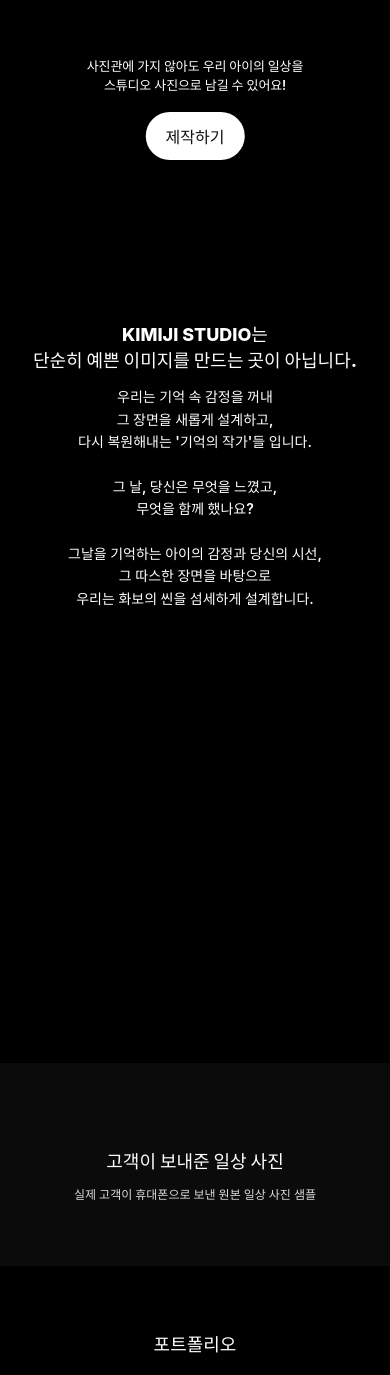
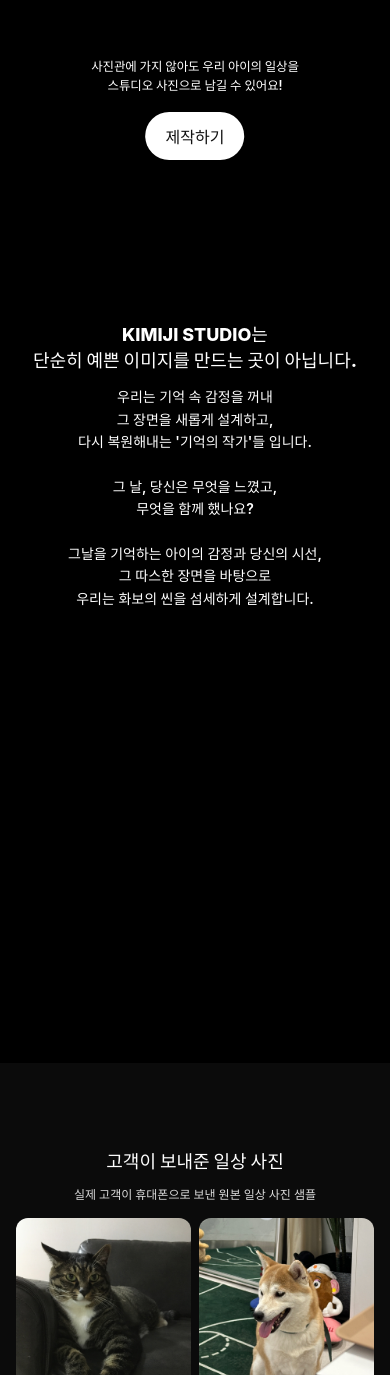
Before and after one commit to sargonelizabeth/kimiji-studio, a React (Vite) app: page / in a window 390 px wide. Shown: the part 625-2000 px from the top of the page. Built offline with nearby package versions, Linux system fonts and the light colour scheme; a web font is replaced by a local one.

Commit message:
feat(ui): hardcode public/assets paths; 2-line KR copy; 1-line brand; IG button; centered footer; NotoKR 600/800

```diff
--- a/index.html
+++ b/index.html
@@ -5,7 +5,7 @@
     <meta name="viewport" content="width=device-width, initial-scale=1" />
     <title>KIMIJI STUDIO</title>
 
-    <!-- Noto Sans KR 자가호스팅: TTF 프리로드 -->
+    <!-- Noto Sans KR 자가호스팅 프리로드 -->
     <link rel="preload" href="/fonts/noto/NotoSansKR-SemiBold.ttf" as="font" type="font/ttf" crossorigin>
     <link rel="preload" href="/fonts/noto/NotoSansKR-ExtraBold.ttf" as="font" type="font/ttf" crossorigin>
 
--- a/src/components/CustomerShots.jsx
+++ b/src/components/CustomerShots.jsx
@@ -1,18 +1,29 @@
-// 고객 이미지: c01~c04만 픽
-const customerModules = import.meta.glob(
-  '../assets/customers/*.{jpg,JPG,jpeg,JPEG,png,webp}',
-  { eager: true, as: 'url' }
-);
+const shots = [
+  "/assets/customers/c01.jpg",
+  "/assets/customers/c02.jpg",
+  "/assets/customers/c03.jpg",
+  "/assets/customers/c04.jpg",
+];
 
-function pick(mods, names) {
-  return names.map((name) => {
-    const re = new RegExp(`(?:^|/)${name}\\.(?:jpe?g|png|webp)$`, 'i');
-    const entry = Object.entries(mods).find(([path]) => re.test(path));
-    return entry ? entry[1] : null;
-  }).filter(Boolean);
+// 대소문자/확장자 변동 대비(선택): .jpg → .JPG → .jpeg 자동 폴백
+function onImgError(e){
+  const el = e.currentTarget;
+  const tried = el.dataset.tried || "";
+  const base = el.src.split("?")[0];
+
+  if (!tried.includes("JPG") && base.toLowerCase().endsWith(".jpg")) {
+    el.dataset.tried = tried + "JPG";
+    el.src = base.replace(/\.jpg$/i, ".JPG");
+    return;
+  }
+  if (!tried.includes("JPEG")) {
+    el.dataset.tried = tried + "JPEG";
+    el.src = base.replace(/\.jpe?g$/i, ".jpeg");
+    return;
+  }
+  el.style.opacity = "0.25";
+  el.alt = "이미지를 불러올 수 없습니다";
 }
-
-const shots = pick(customerModules, ['c01','c02','c03','c04']);
 
 export default function CustomerShots() {
   const section = { padding: "84px 16px 48px", background: "#0b0b0b", textAlign: "center" };
@@ -27,7 +38,7 @@
       <p style={desc}>실제 고객이 휴대폰으로 보낸 원본 일상 사진 샘플</p>
       <div style={grid}>
         {shots.map((src, i) => (
-          <img key={i} src={src} alt={`customer-${i+1}`} style={img} loading="lazy" />
+          <img key={i} src={src} alt={`customer-${i+1}`} style={img} onError={onImgError} loading="lazy" />
         ))}
       </div>
     </section>
--- a/src/components/Footer.jsx
+++ b/src/components/Footer.jsx
@@ -1,6 +1,6 @@
 export default function Footer(){
   const wrap  = { background:"#0a0a0a", color:"#bbb", padding:"32px 16px", marginTop:"24px" };
-  const inner = { maxWidth:1160, margin:"0 auto", textAlign:"center" };   // ✅ 중앙 정렬
+  const inner = { maxWidth:1160, margin:"0 auto", textAlign:"center" };
   const title = { margin:"0 0 12px 0", fontSize:18, color:"#fff" };
   const line  = { margin:"4px 0", fontSize:12, opacity:0.9, whiteSpace:"pre-line" };
 
--- a/src/components/Hero.jsx
+++ b/src/components/Hero.jsx
@@ -7,14 +7,14 @@
   const topGroup = { position:"absolute", top:"7vh", left:"50%", transform:"translateX(-50%)", zIndex:2, padding:"0 16px" };
   const bottomGroup = { position:"absolute", bottom:"7vh", left:"50%", transform:"translateX(-50%)", zIndex:2, textAlign:"center", padding:"0 16px" };
 
-  // ✅ 하단 카피: 정확히 2줄, 단어 중간 줄바꿈 금지
-  const copyWrap = { margin:0, textAlign:"center", lineHeight:1.5, fontSize:"clamp(13px,3.2vw,18px)", letterSpacing:"-0.01em" };
+  // ✅ 두 줄 고정: 각 줄을 block + nowrap, 한국어 단어 쪼개기 금지
+  const copyWrap = { margin:0, textAlign:"center", lineHeight:1.5, fontSize:"clamp(12px,3.2vw,18px)", letterSpacing:"-0.01em" };
   const line = { display:"block", whiteSpace:"nowrap", wordBreak:"keep-all" };
 
   return (
     <>
       {/* 섹션 A */}
-      <section style={{ position:"relative", width:"100vw", height:"100vh", overflow:"hidden", background:"#000", textAlign:"center" }} id="top">
+      <section id="top" style={{ position:"relative", width:"100vw", height:"100vh", overflow:"hidden", background:"#000", textAlign:"center" }}>
         <video style={videoStyle} autoPlay muted loop playsInline preload="auto" webkit-playsinline="true"
                onError={(e)=>{ e.currentTarget.style.display='none'; }}>
           <source src="/videos/bg.mp4" type="video/mp4" />
@@ -22,12 +22,12 @@
 
         <div style={{ position:"absolute", inset:0, background:"rgba(0,0,0,.45)", zIndex:1 }} />
 
-        {/* 상단 타이틀: ✅ 한 줄 고정 */}
+        {/* 상단 타이틀: 한 줄 고정 */}
         <div style={topGroup}>
           <h1 className="kj-800" style={{
             margin:0, letterSpacing:"-0.02em",
             fontSize:"clamp(34px, 7vw, 72px)",
-            whiteSpace:"nowrap", overflow:"hidden", textOverflow:"ellipsis" // ✅
+            whiteSpace:"nowrap", overflow:"hidden", textOverflow:"ellipsis"
           }}>
             KIMIJI STUDIO
           </h1>
@@ -36,7 +36,7 @@
           </p>
         </div>
 
-        {/* 하단 카피: ✅ 두 줄 고정 */}
+        {/* 하단 카피: 정확히 2줄 */}
         <div style={bottomGroup}>
           <p style={copyWrap}>
             <span style={line}>사진관에 가지 않아도 <strong>우리 아이의 일상을</strong></span>
--- a/src/components/Portfolio.jsx
+++ b/src/components/Portfolio.jsx
@@ -1,16 +1,28 @@
-const workModules = import.meta.glob(
-  '../assets/portfolio/*.{jpg,JPG,jpeg,JPEG,png,webp}',
-  { eager: true, as: 'url' }
-);
+const works = [
+  "/assets/portfolio/p01.jpg",
+  "/assets/portfolio/p02.jpg",
+  "/assets/portfolio/p03.jpg",
+  "/assets/portfolio/p04.jpg",
+];
 
-const works = (function(){
-  const order = ['p01','p02','p03','p04'];
-  return order.map((name) => {
-    const re = new RegExp(`(?:^|/)${name}\\.(?:jpe?g|png|webp)$`, 'i');
-    const entry = Object.entries(workModules).find(([path]) => re.test(path));
-    return entry ? entry[1] : null;
-  }).filter(Boolean);
-})();
+function onImgError(e){
+  const el = e.currentTarget;
+  const tried = el.dataset.tried || "";
+  const base = el.src.split("?")[0];
+
+  if (!tried.includes("JPG") && base.toLowerCase().endsWith(".jpg")) {
+    el.dataset.tried = tried + "JPG";
+    el.src = base.replace(/\.jpg$/i, ".JPG");
+    return;
+  }
+  if (!tried.includes("JPEG")) {
+    el.dataset.tried = tried + "JPEG";
+    el.src = base.replace(/\.jpe?g$/i, ".jpeg");
+    return;
+  }
+  el.style.opacity = "0.25";
+  el.alt = "이미지를 불러올 수 없습니다";
+}
 
 export default function Portfolio() {
   const section = { padding:"64px 16px", background:"#000", textAlign:"center" };
@@ -24,7 +36,9 @@
       <h3 className="kj-800" style={title}>포트폴리오</h3>
       <div style={list}>
         {works.map((src,i)=>(
-          <figure key={i} style={card}><img src={src} alt={`work-${i+1}`} style={media} loading="lazy" /></figure>
+          <figure key={i} style={card}>
+            <img src={src} alt={`work-${i+1}`} style={media} onError={onImgError} loading="lazy" />
+          </figure>
         ))}
       </div>
     </section>
--- a/src/index.css
+++ b/src/index.css
@@ -2,8 +2,7 @@
 * { box-sizing: border-box; }
 
 :root{
-  --bg: #000;
-  --text: #fff;
+  --bg:#000; --text:#fff;
   --font-kimiji: "KIMIJI-NotoKR", -apple-system, BlinkMacSystemFont,
                  "Segoe UI", Roboto, "Noto Sans KR", "Apple SD Gothic Neo",
                  "Malgun Gothic", "Nanum Gothic", sans-serif;
@@ -13,33 +12,19 @@
   margin:0;
   background:var(--bg);
   color:var(--text);
+  font-family:var(--font-kimiji);
+  font-weight:600; /* 작은 글씨 = 600 */
 
-  /* 기본(작은 글씨) = 600 */
-  font-family: var(--font-kimiji);
-  font-weight: 600;
-
-  -webkit-font-smoothing: antialiased;
-  -moz-osx-font-smoothing: grayscale;
-  text-rendering: optimizeLegibility;
-  -webkit-text-size-adjust: 100%;
-  font-synthesis: none;
+  -webkit-font-smoothing:antialiased;
+  -moz-osx-font-smoothing:grayscale;
+  text-rendering:optimizeLegibility;
+  -webkit-text-size-adjust:100%;
+  font-synthesis:none;
 }
 
 a, a:visited, a:hover, a:active { color: inherit; text-decoration: none; }
+section, nav, footer { color: var(--text); }
+img, video { display:block; max-width:100%; height:auto; }
 
-/* 작은 글씨 그룹(본문/메뉴/캡션 등) = 600 */
-p, a, li, small, button, label, input, textarea, span, div, nav, footer {
-  font-family: var(--font-kimiji);
-  font-weight: 600;
-  color: inherit;
-}
-
-/* 큰 글씨(타이틀/버튼/브랜드) = 800 */
-.kj-800 {
-  font-family: var(--font-kimiji) !important;
-  font-weight: 800 !important;
-}
-
-section, nav, footer { color: var(--text); }
-
-img, video { display:block; max-width:100%; height:auto; }
+/* 큰 글씨 = 800 */
+.kj-800 { font-weight: 800 !important; }
--- a/src/styles/fonts.css
+++ b/src/styles/fonts.css
@@ -1,4 +1,3 @@
-/* KIMIJI 전용 패밀리 (Noto Sans KR) */
 @font-face {
   font-family: "KIMIJI-NotoKR";
   src: url("/fonts/noto/NotoSansKR-SemiBold.ttf") format("truetype");
```
Also changed, not shown: src/components/Nav.jsx (+5 -2 lines).
